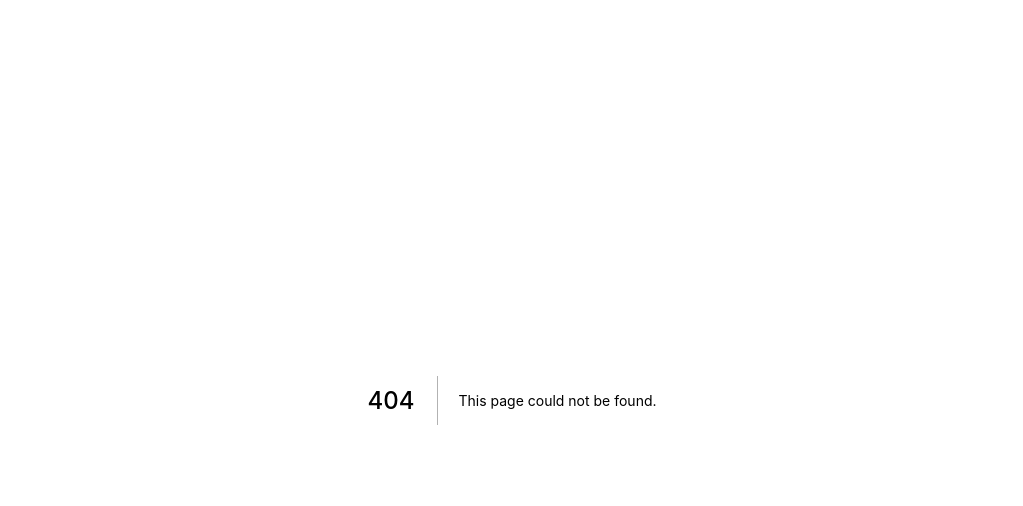
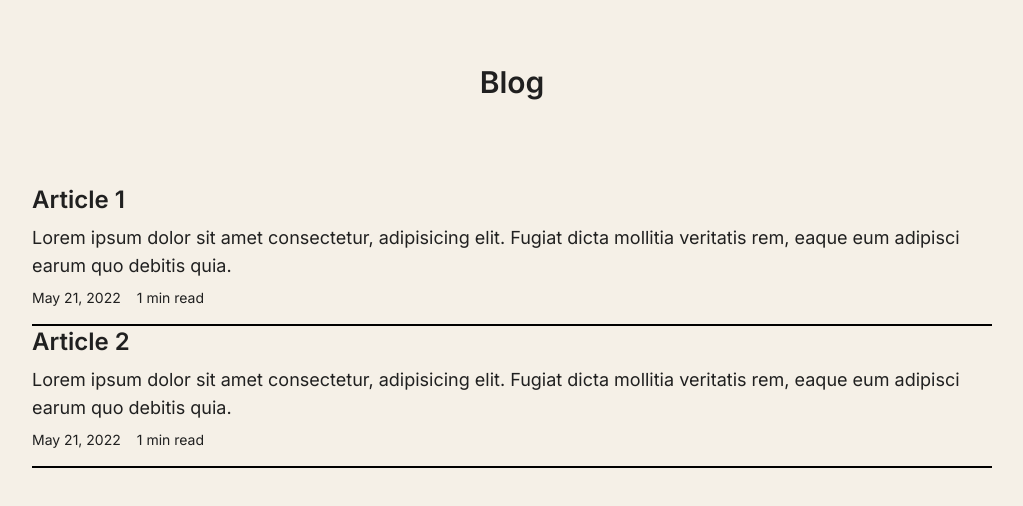
Before and after one commit to nicolasgunawan22/personal-site-client, a Next.js app: page /blog in a window 1280 px wide. Before the commit this address had no page. Shown: the top 506 px of the page, without its empty margins (128-1151 px from the left). Built offline with nearby package versions, Linux system fonts and the light colour scheme.

Commit message:
blog page

```diff
--- /dev/null
+++ b/components/Article/ArticleCard.tsx
@@ -0,0 +1,30 @@
+import React from 'react'
+
+type ArticleCardProps = {
+   title: string
+   description: string
+   date: string
+   slug: string
+   timeToRead: number
+}
+
+const ArticleCard = ({
+   title,
+   description,
+   date,
+   slug,
+   timeToRead,
+}: ArticleCardProps) => {
+   return (
+      <a className="flex flex-col gap-2 border-b-2 border-b-black pb-4" href={slug}>
+         <h5 className='text-2xl font-semibold'>{title}</h5>
+         <p className='text-lg'>{description}</p>
+         <span className="flex gap-4">
+            <p className='text-sm'>{date}</p>
+            <p className='text-sm'>{timeToRead} min read</p>
+         </span>
+      </a>
+   )
+}
+
+export default ArticleCard;
--- a/components/Container/Container.tsx
+++ b/components/Container/Container.tsx
@@ -3,14 +3,16 @@ import Menu from 'components/Menu/Menu'
 
 type ContainerProps = {
    children?: ReactNode
+   haveMenuButton?: boolean
 }
 
 const Container = ({
    children,
+   haveMenuButton = true,
 }: ContainerProps) => {
    return (
       <div className="container mx-auto px-20 h-full">
-         <Menu />
+         {haveMenuButton && <Menu />}
          {children}
       </div>
    )
--- /dev/null
+++ b/pages/blog/[id].tsx
@@ -0,0 +1,84 @@
+import React from 'react'
+import Head from 'next/head'
+import Container from 'components/Container/Container'
+
+
+type ArticleProps = {
+   title: string
+   description: string
+   date: string
+   timeToRead: number
+   body: string
+}
+
+const Article = ({
+   title,
+   description,
+   date,
+   timeToRead,
+   body
+}: ArticleProps) => {
+   return (
+      <div>
+         <Head>
+            <title>Nicolas Gunawan</title>
+            <meta name="description" content="Nicolas gunawan personal website" />
+            <link rel="icon" href="/favicon.ico" />
+         </Head>
+         <Container haveMenuButton={false}>
+            <div className="p-20">
+               <h2 className="text-3xl font-semibold mb-1 text-center mt-16">{title}</h2>
+               <p className="text-gray-600 text-center mb-4">{date}</p>
+               <p className="text-gray-600 text-center mb-4">{timeToRead} min read</p>
+               <p className="text-gray-600 text-center mb-4">{description}</p>
+               <div className="text-gray-600 text-center mb-4">
+                  {body}
+               </div>
+
+               <h3>Further Reading</h3>
+               <ul>
+                  <li>
+                     <a href="https://www.youtube.com/watch?v=dQw4w9WgXcQ">
+                        <span className="text-gray-600">
+                           <i className="fas fa-play"></i>
+                        </span>
+                        <span className="ml-2">
+                           Lorem ipsum dolor sit amet consectetur adipisicing elit.
+                        </span>
+                     </a>
+                  </li>
+               </ul>
+            </div>
+         </Container>
+      </div>
+   )
+}
+
+export default Article
+
+export async function getStaticPaths() {
+   // const articles = await axios.get(process.env.SERVER_URL + "articles/")
+   // const paths = articles.data.map(article => {
+   //    return {
+   //       params: {
+   //          slug: article["slug"],
+   //       }
+   //    }
+   // })
+   // return {
+   //    paths,
+   //    fallback: false,
+   // }
+}
+
+export async function getStaticProps({ params }: any) {
+   // const article = await axios.get(process.env.SERVER_URL + `articles/${params.slug}`)
+   // if (!article) return { notFound: true }
+
+   // return {
+   //    props: {
+   //       article: article.data,
+   //    },
+   //    revalidate: 10,
+   // }
+}
--- /dev/null
+++ b/pages/blog/index.tsx
@@ -0,0 +1,36 @@
+import React from 'react'
+import Head from 'next/head'
+import Container from 'components/Container/Container'
+import ArticleCard from 'components/Article/ArticleCard'
+const Blog = () => {
+   return (
+      <div>
+         <Head>
+            <title>Nicolas Gunawan</title>
+            <meta name="description" content="Nicolas gunawan personal website" />
+            <link rel="icon" href="/favicon.ico" />
+         </Head>
+         <Container haveMenuButton={false}>
+            <h2 className="text-3xl font-semibold mb-1 text-center mt-16">Blog</h2>
+            <div className="p-20">
+               <ArticleCard
+                  title='Article 1'
+                  description="Lorem ipsum dolor sit amet consectetur, adipisicing elit. Fugiat dicta mollitia veritatis rem, eaque eum adipisci earum quo debitis quia."
+                  date="May 21, 2022"
+                  slug='blog/article-1'
+                  timeToRead={1}
+               />
+               <ArticleCard
+                  title='Article 2'
+                  description="Lorem ipsum dolor sit amet consectetur, adipisicing elit. Fugiat dicta mollitia veritatis rem, eaque eum adipisci earum quo debitis quia."
+                  date="May 21, 2022"
+                  slug='blog/article-2'
+                  timeToRead={1}
+               />
+            </div>
+         </Container>
+      </div>
+   )
+}
+
+export default Blog
```
Also changed, not shown: 2 other files (tests, documents, lock files or other folders).
